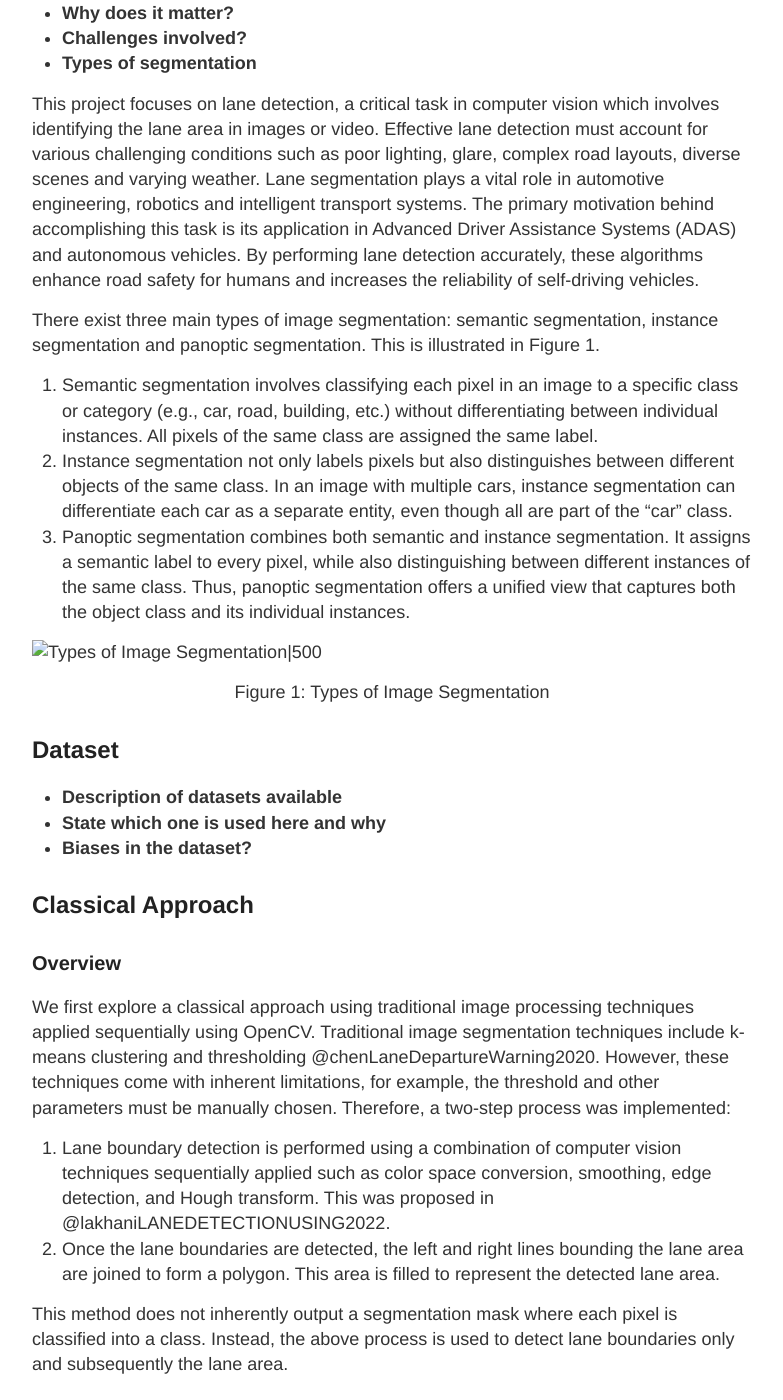
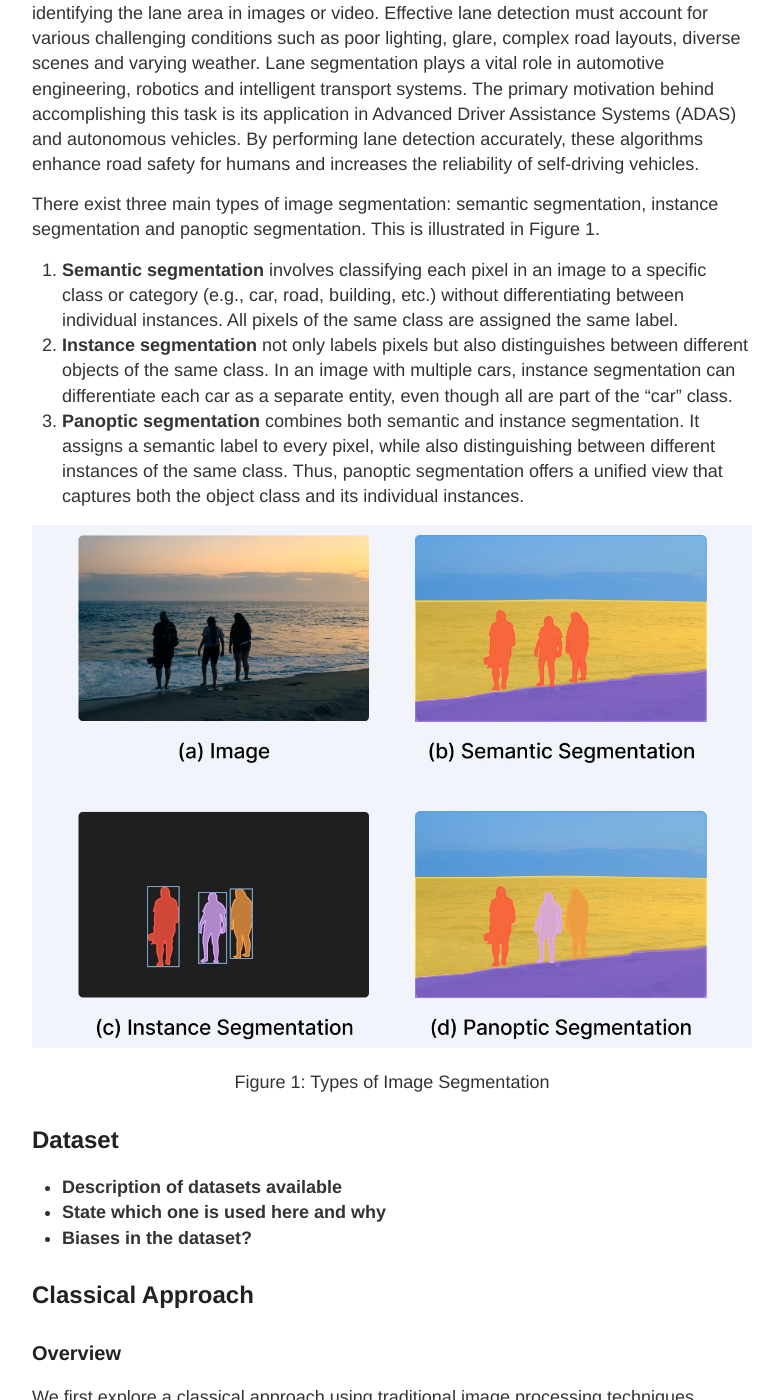
Before and after one commit to HitaishiD/HitaishiD.github.io, a Jekyll site: the page built from _posts/2025-07-25-LaneSeg-Getting_Started.md, in a window 1280 px wide and 1400 px high, scrolled down 316 px. Shown: the whole window, without its empty margins (248-1031 px from the left). Built offline with Jekyll 4.4.1, drawn with Linux system fonts in a browser that asks for light colours; some of the changed text lies outside the part shown.

Commit message:
added images for classical method

```diff
--- a/_posts/2025-07-25-LaneSeg-Getting_Started.md
+++ b/_posts/2025-07-25-LaneSeg-Getting_Started.md
@@ -5,21 +5,16 @@
 
 ## Introduction
 
-* **What is lane segmentation?**
-* **Why does it matter?**
-* **Challenges involved?**
-* **Types of segmentation**
-
 This project focuses on lane detection, a critical task in computer vision which involves identifying the lane area in images or video. Effective lane detection must account for various challenging conditions such as poor lighting, glare, complex road layouts, diverse scenes and varying weather. Lane segmentation plays a vital role in automotive engineering, robotics and intelligent transport systems. The primary motivation behind accomplishing this task is its application in Advanced Driver Assistance Systems (ADAS) and autonomous vehicles. By performing lane detection accurately, these algorithms enhance road safety for humans and increases the reliability of self-driving vehicles.
 
 There exist three main types of image segmentation: semantic segmentation, instance segmentation and panoptic segmentation. This is illustrated in Figure 1.
 
-1. Semantic segmentation involves classifying each pixel in an image to a specific class or category (e.g., car, road, building, etc.) without differentiating between individual instances. All pixels of the same class are assigned the same label.
-2. Instance segmentation not only labels pixels but also distinguishes between different objects of the same class. In an image with multiple cars, instance segmentation can differentiate each car as a separate entity, even though all are part of the "car" class.
-3. Panoptic segmentation combines both semantic and instance segmentation. It assigns a semantic label to every pixel, while also distinguishing between different instances of the same class. Thus, panoptic segmentation offers a unified view that captures both the object class and its individual instances.
+1. **Semantic segmentation** involves classifying each pixel in an image to a specific class or category (e.g., car, road, building, etc.) without differentiating between individual instances. All pixels of the same class are assigned the same label.
+2. **Instance segmentation** not only labels pixels but also distinguishes between different objects of the same class. In an image with multiple cars, instance segmentation can differentiate each car as a separate entity, even though all are part of the "car" class.
+3. **Panoptic segmentation** combines both semantic and instance segmentation. It assigns a semantic label to every pixel, while also distinguishing between different instances of the same class. Thus, panoptic segmentation offers a unified view that captures both the object class and its individual instances.
 
 
-![Types of Image Segmentation|500](/images/segmentation_types.jpg)
+![Types of Image Segmentation|500](/images/lane-segmentation/segmentation_types.jpg)
 <div style="text-align: center;">Figure 1: Types of Image Segmentation</div>
 
 ## Dataset
@@ -31,27 +26,45 @@
 ## Classical Approach
 
 ### Overview
-We first explore a classical approach using traditional image processing techniques applied sequentially using OpenCV. Traditional image segmentation techniques include k-means clustering and thresholding @chenLaneDepartureWarning2020. However, these techniques come with inherent limitations, for example, the threshold and other parameters must be manually chosen. Therefore, a two-step process was implemented:
-1. Lane boundary detection is performed using a combination of computer vision techniques sequentially applied such as color space conversion, smoothing, edge detection, and Hough transform. This was proposed in @lakhaniLANEDETECTIONUSING2022.
+We first explore a classical approach using traditional image processing techniques applied sequentially using OpenCV. Traditional image segmentation techniques include k-means clustering and thresholding [1]. However, these techniques come with inherent limitations, for example, the threshold and other parameters must be manually chosen. Therefore, a two-step process was implemented:
+1. Lane boundary detection is performed using a combination of computer vision techniques sequentially applied such as color space conversion, smoothing, edge detection, and Hough transform. This was proposed in [2].
 2. Once the lane boundaries are detected, the left and right lines bounding the lane area are joined to form a polygon. This area is filled to represent the detected lane area.
 
 This method does not inherently output a segmentation mask where each pixel is classified into a class. Instead, the above process is used to detect lane boundaries only and subsequently the lane area.
 
 ### Methodology
 
-<span style="color: rgb(0, 0, 255);">Add images for every step</span>
 
 The classical method is outlined as follows:
 1. **Load the RGB image:** The RGB image is loaded with OpenCV using its file path.
+![input](/images/lane-segmentation/0-input-image.jpg)
+
 2. **Color space conversion:** The image is converted from RGB to HSL (Hue, Saturation, Lightness). The HSL color space helps to better isolate colors like yellow and white which are commonly used for lane marking.
+![hsl](/images/lane-segmentation/1-hsl.jpg)
+
 3. **Masks application:** The range of yellow and white colors is chosen and masks are created for these pixels. These masks are combined and applied to the original image. This helps to filter out irrelevant colors from the image such as road surface, sky, and to focus on the lane area while reducing distractions. It retains spatial information while emphasizing on the lanes.
+![mask](/images/lane-segmentation/2-mask.jpg)
+
 4. **Grayscale conversion:** Image processing techniques such as edge detection are easier and more effective on grayscale images. This is because it simplifies the calculation of gradients and intensity changes. Therefore, the processing pipeline consists of this step of converting masked images to grayscale.
+![gray](/images/lane-segmentation/3-grayscale.jpg)
+
 5. **Gaussian blur:** Gaussian blur is a linear filter which helps to smooth the image, by reducing noise and small details that could result in superfluous edges detected further on. This results in the removal of low intensity edges in road images. A Gaussian filter of size 5x5 is used.
+![blur](/images/lane-segmentation/4-gaussian-blur.jpg)
+
 6. **Canny edge detection:** This step detects edges by finding regions with significant changes in intensity. It can be used after a 5x5 Gaussian filter has been applied on an image. It requires a high and a low threshold value so that edges with intensity higher than the upper threshold are classified as edges with certainty and those below the lower threshold are discarded. Edges lying between the two thresholds are classified as edges or non-edges based on their connectivity.
+![edges](/images/lane-segmentation/5-detect-edges.jpg)
+
 7. **Region of Interest (ROI):** The ROI focuses on the area of the image where the lanes most likely appear. This is a step filter and we use an ROI of size ($0.5$ x $height$) x $width$, assuming the camera is mounted on a fixed spot on the car such that the ROI is manually validated.
+![roi](/images/lane-segmentation/6-roi.jpg)
+
 8. **Hough transform:** Hough transform is a technique used to detect straight lines in an image, even in noisy environments. Edge detection pre-processing is recommended. This method requires a threshold: it keeps track of the intersection between curves of every point in the image. If the number of intersections is above the threshold, then it declares it as a line with the parameters of the intersection point.
+![hough](/images/lane-segmentation/7-hough-transform.jpg)
+
 9. **Left and right lane boundaries:** Since several lines are detected from the Hough transform stage, the leftmost and rightmost lines are chosen as the lane boundaries based on their x-coordinates.
+![lanes](/images/lane-segmentation/8-lanes.jpg)
+
 10. **Lane area filling:** A polygon is formed from the left and right lane boundaries. It is colored to represent the lane area.
+![fill](/images/lane-segmentation/9-fill-lanes.jpg)
 
 ### Results
 
```
Also changed, not shown: other parts of _posts/2025-07-25-LaneSeg-Getting_Started.md (+5 -0 lines).
